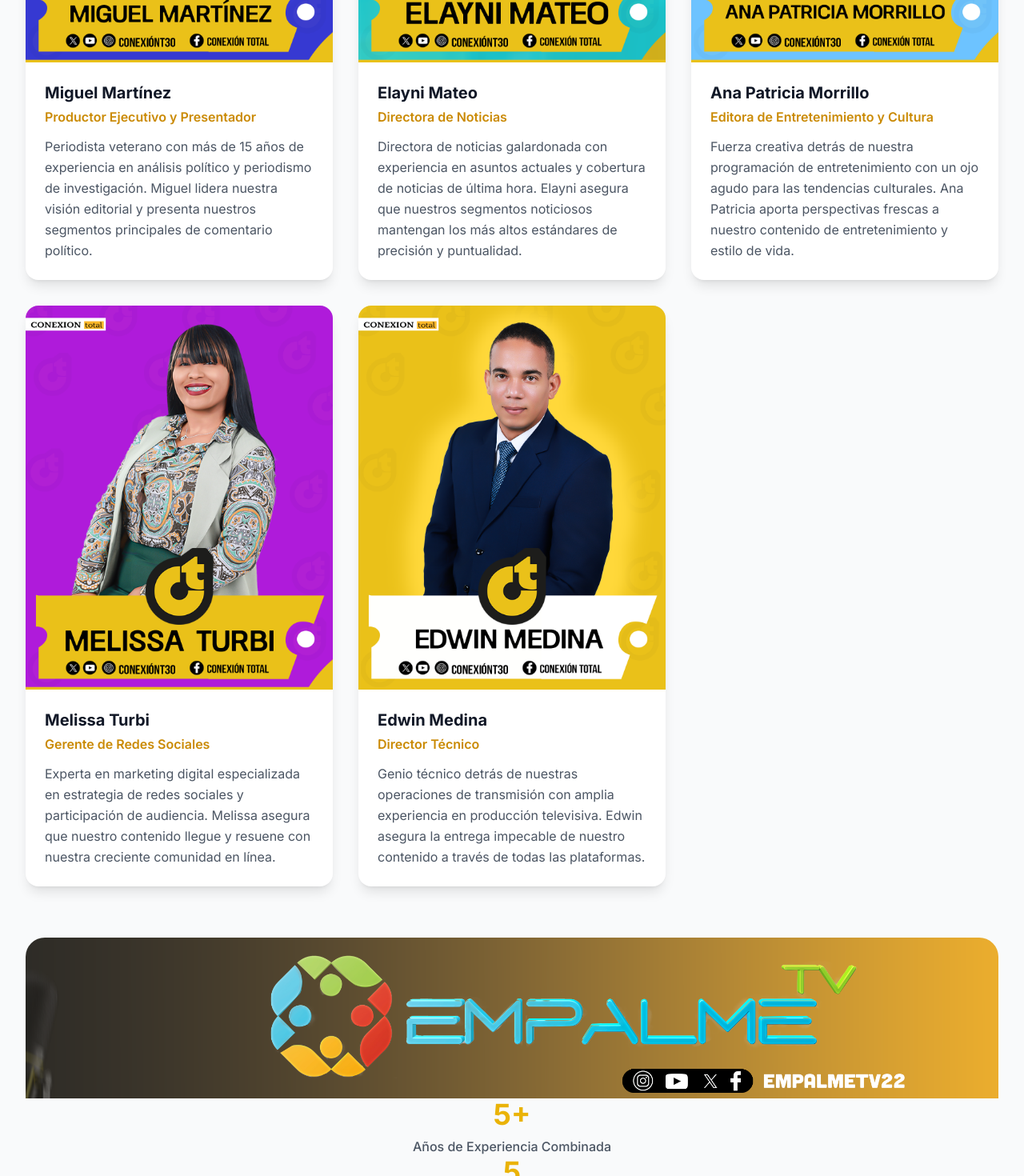
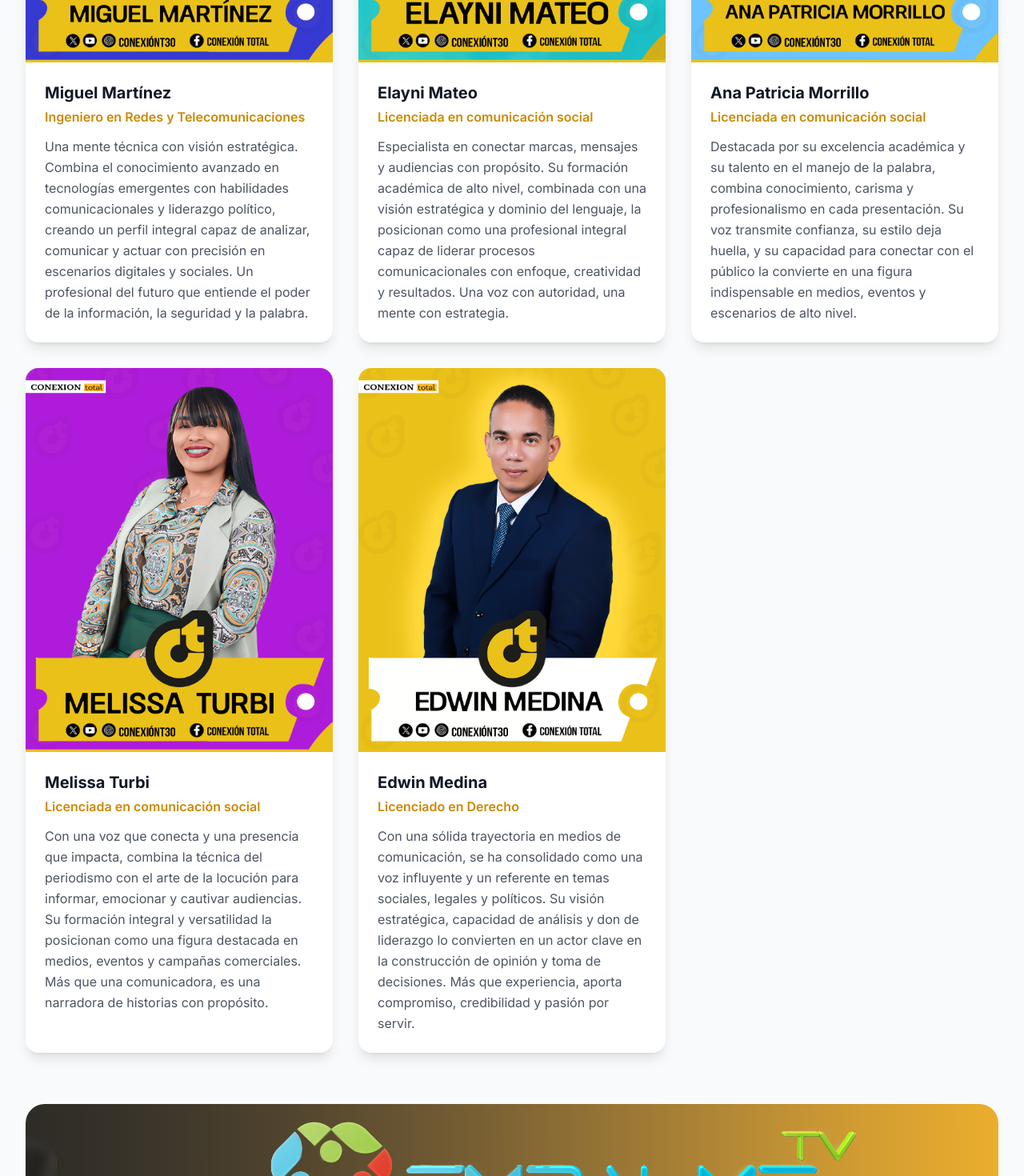
Before and after one commit to soysomon/empalmeTV, a React (Vite) app in the folder frontend/: page / in a window 1280 px wide. Shown: the part 3000-4470 px from the top of the page at 80% size. Built offline with nearby package versions, Linux system fonts and the light colour scheme; no server answers.

Commit message:
Update links redes sociales

```diff
--- a/frontend/src/sections/Contact.tsx
+++ b/frontend/src/sections/Contact.tsx
@@ -29,8 +29,8 @@ const Contact = () => {
   const socialLinks = [
     { name: 'YouTube', icon: Youtube, url: 'https://www.youtube.com/@Empalmetv22', color: 'hover:text-red-500 bg-red-50 hover:bg-red-100' },
     { name: 'Twitter', icon: Twitter, url: 'https://twitter.com/empalmetv22', color: 'hover:text-blue-400 bg-blue-50 hover:bg-blue-100' },
-    { name: 'Instagram', icon: Instagram, url: 'https://www.instagram.com/emplametv22', color: 'hover:text-pink-500 bg-pink-50 hover:bg-pink-100' },
-    { name: 'Facebook', icon: Facebook, url: 'https://www.facebook.com/empalmetv22', color: 'hover:text-blue-600 bg-blue-50 hover:bg-blue-100' },
+    { name: 'Instagram', icon: Instagram, url: 'https://www.instagram.com/empalmetv22?igsh=MmQ2MjhsNWc5dnZj', color: 'hover:text-pink-500 bg-pink-50 hover:bg-pink-100' },
+    { name: 'Facebook', icon: Facebook, url: 'https://www.facebook.com/share/16xDYTqgHG', color: 'hover:text-blue-600 bg-blue-50 hover:bg-blue-100' },
   ];
 
   return (
--- a/frontend/src/sections/Team.tsx
+++ b/frontend/src/sections/Team.tsx
@@ -13,32 +13,32 @@ const Team = () => {
   const teamMembers = [
     {
       name: 'Miguel Martínez',
-      role: 'Productor Ejecutivo y Presentador',
-      bio: 'Periodista veterano con más de 15 años de experiencia en análisis político y periodismo de investigación. Miguel lidera nuestra visión editorial y presenta nuestros segmentos principales de comentario político.',
+      role: 'Ingeniero en Redes y Telecomunicaciones',
+      bio: 'Una mente técnica con visión estratégica. Combina el conocimiento avanzado en tecnologías emergentes con habilidades comunicacionales y liderazgo político, creando un perfil integral capaz de analizar, comunicar y actuar con precisión en escenarios digitales y sociales. Un profesional del futuro que entiende el poder de la información, la seguridad y la palabra.',
       image: miguelImg,
     },
     {
       name: 'Elayni Mateo',
-      role: 'Directora de Noticias',
-      bio: 'Directora de noticias galardonada con experiencia en asuntos actuales y cobertura de noticias de última hora. Elayni asegura que nuestros segmentos noticiosos mantengan los más altos estándares de precisión y puntualidad.',
+      role: 'Licenciada en comunicación social',
+      bio: 'Especialista en conectar marcas, mensajes y audiencias con propósito. Su formación académica de alto nivel, combinada con una visión estratégica y dominio del lenguaje, la posicionan como una profesional integral capaz de liderar procesos comunicacionales con enfoque, creatividad y resultados. Una voz con autoridad, una mente con estrategia.',
       image: elayniImg,
     },
     {
       name: 'Ana Patricia Morrillo',
-      role: 'Editora de Entretenimiento y Cultura',
-      bio: 'Fuerza creativa detrás de nuestra programación de entretenimiento con un ojo agudo para las tendencias culturales. Ana Patricia aporta perspectivas frescas a nuestro contenido de entretenimiento y estilo de vida.',
+      role: 'Licenciada en comunicación social',
+      bio: 'Destacada por su excelencia académica y su talento en el manejo de la palabra, combina conocimiento, carisma y profesionalismo en cada presentación. Su voz transmite confianza, su estilo deja huella, y su capacidad para conectar con el público la convierte en una figura indispensable en medios, eventos y escenarios de alto nivel.',
       image: anapatricia,
     },
     {
       name: 'Melissa Turbi',
-      role: 'Gerente de Redes Sociales',
-      bio: 'Experta en marketing digital especializada en estrategia de redes sociales y participación de audiencia. Melissa asegura que nuestro contenido llegue y resuene con nuestra creciente comunidad en línea.',
+      role: 'Licenciada en comunicación social',
+      bio: 'Con una voz que conecta y una presencia que impacta, combina la técnica del periodismo con el arte de la locución para informar, emocionar y cautivar audiencias. Su formación integral y versatilidad la posicionan como una figura destacada en medios, eventos y campañas comerciales. Más que una comunicadora, es una narradora de historias con propósito.',
       image: mellisaturbi,
     },
     {
       name: 'Edwin Medina',
-      role: 'Director Técnico',
-      bio: 'Genio técnico detrás de nuestras operaciones de transmisión con amplia experiencia en producción televisiva. Edwin asegura la entrega impecable de nuestro contenido a través de todas las plataformas.',
+      role: 'Licenciado en Derecho',
+      bio: 'Con una sólida trayectoria en medios de comunicación, se ha consolidado como una voz influyente y un referente en temas sociales, legales y políticos. Su visión estratégica, capacidad de análisis y don de liderazgo lo convierten en un actor clave en la construcción de opinión y toma de decisiones. Más que experiencia, aporta compromiso, credibilidad y pasión por servir.',
       image: edwinturbi,
     },
   ];
```
